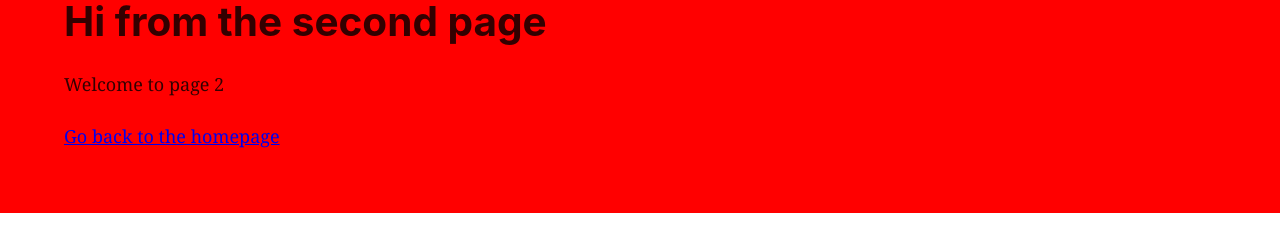
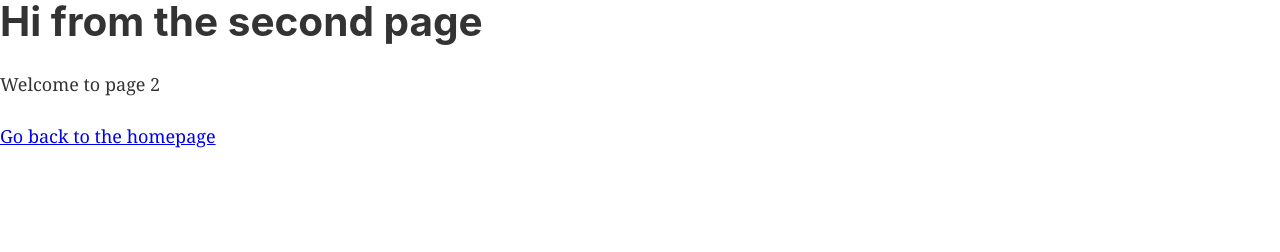
Before and after one commit to rorasa/rorasa.github.io, a Gatsby site: page /page-2 in a window 1280 px wide. Built offline with nearby package versions, Linux system fonts and the light colour scheme; Gatsby itself is replaced by a stand-in of ours.

Commit message:
Templatise the website

```diff
--- a/gatsby-config.js
+++ b/gatsby-config.js
@@ -1,6 +1,8 @@
 module.exports = {
   siteMetadata: {
     title: 'Wattanit.info',
+    description: 'Personal landing page of Wattanit Hotrakool',
+    keywords: 'rorasa, wattanit, hotrakool, landing page, portfolio, research, programmer',
     navbar: [
       {
         text: 'Main',
--- a/src/components/layout.js
+++ b/src/components/layout.js
@@ -12,6 +12,8 @@ const Layout = ({ children }) => (
         site {
           siteMetadata {
             title
+            description
+            keywords
           }
         }
       }
@@ -21,23 +23,13 @@ const Layout = ({ children }) => (
         <Helmet
           title={data.site.siteMetadata.title}
           meta={[
-            { name: 'description', content: 'Personal landing page of Wattanit Hotrakool' },
-            { name: 'keywords', content: 'rorasa, wattanit, hotrakool, landing page, portfolio, research, programmer' },
+            { name: 'description', content: data.site.siteMetadata.description },
+            { name: 'keywords', content: data.site.siteMetadata.keywords },
           ]}
         >
           <html lang="en" />
         </Helmet>
-        <div
-          style={{
-            margin: '0 auto',
-            maxWidth: 1440,
-            padding: '0px 5% 5%',
-            paddingTop: 0,
-            backgroundColor: 'red'
-          }}
-        >
-          {children}
-        </div>
+        {children}
       </div>
     )}
   />
```
Also changed, not shown: README.md.
